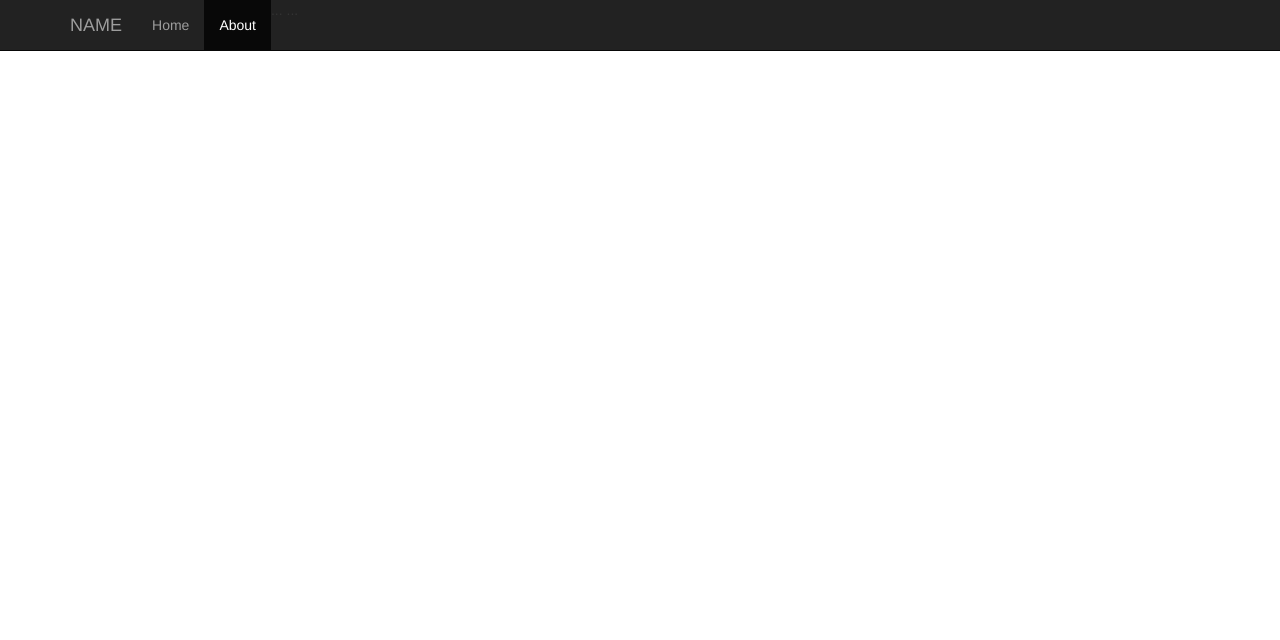
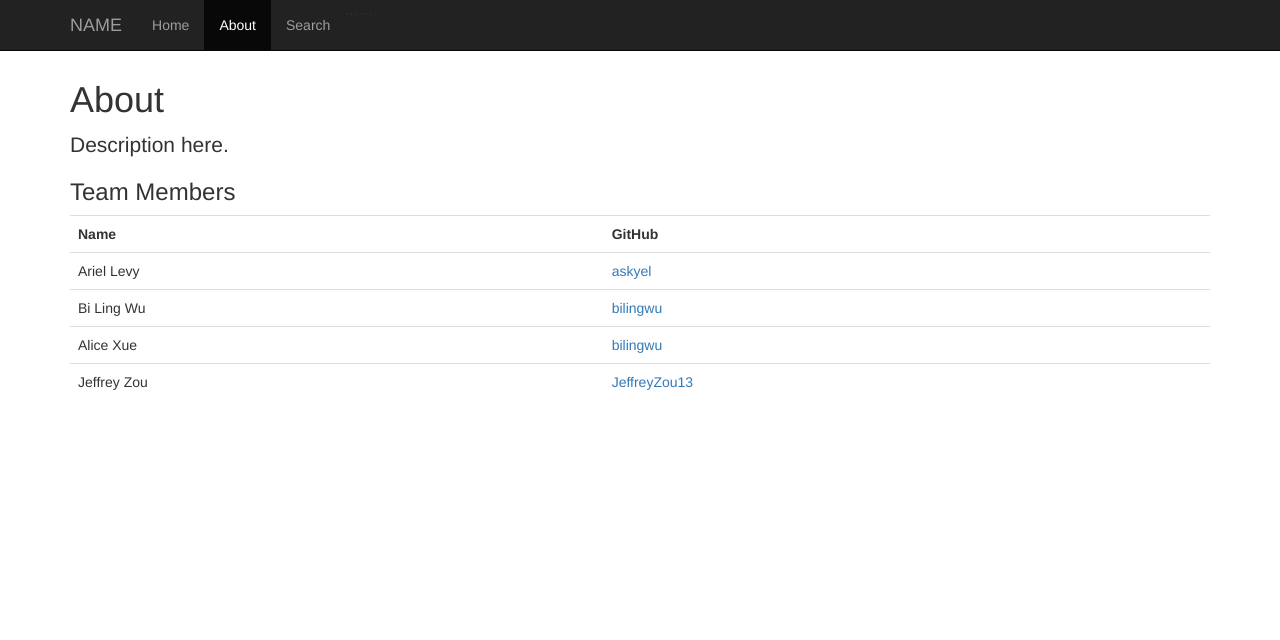
Before and after one commit to askyel/recipeAPIs, a Flask app: page /about in a window 1280 px wide. Shown: the top 640 px of the page. Run offline with Flask 2, Linux system fonts and the light colour scheme; some libraries are stand-ins or nearby versions.

Commit message:
about page

```diff
--- a/app.py
+++ b/app.py
@@ -10,6 +10,10 @@ def index():
 def about():
 	return render_template("about.html")
 
+@app.route("/search")
+def search():
+	return render_template("search.html")
+
 if __name__ == "__main__":
     app.debug = True
     app.run(host='0.0.0.0',port=8000)
--- a/templates/about.html
+++ b/templates/about.html
@@ -8,4 +8,28 @@
 {% endblock %}
 
 {% block content %}
+<h1>About</h1>
+
+<p class="lead">Description here.</p>
+
+<h3>Team Members</h3>
+<table class="table table-hover">
+	<tr><th>Name</th><th>GitHub</th></tr>
+	<tr>
+		<td>Ariel Levy</td>
+		<td><a href="https://github.com/askyel">askyel</a></td>
+	</tr>
+	<tr>
+		<td>Bi Ling Wu</td>
+		<td><a href="https://github.com/bilingwu">bilingwu</a></td>
+	</tr>
+	<tr>
+		<td>Alice Xue</td>
+		<td><a href="https://github.com/alicexue">bilingwu</a></td>
+	</tr>
+	<tr>
+		<td>Jeffrey Zou</td>
+		<td><a href="https://github.com/JeffreyZou13">JeffreyZou13</a></td>
+	</tr>
+</table>
 {% endblock %}
--- a/templates/master.html
+++ b/templates/master.html
@@ -33,7 +33,8 @@
 				<!-- List of tabs (href, id, caption) -->
 				{% set navigation_bar = [
 				    ('/', 'index', 'Home'),
-				    ('/about', 'about', 'About')
+				    ('/about', 'about', 'About'),
+				    ('/search', 'search', 'Search')
 				] -%}
 				{% set active_page = active_page|default('index') -%}
 				...
```
Also changed, not shown: templates/search.html (added, +11 -0 lines).
